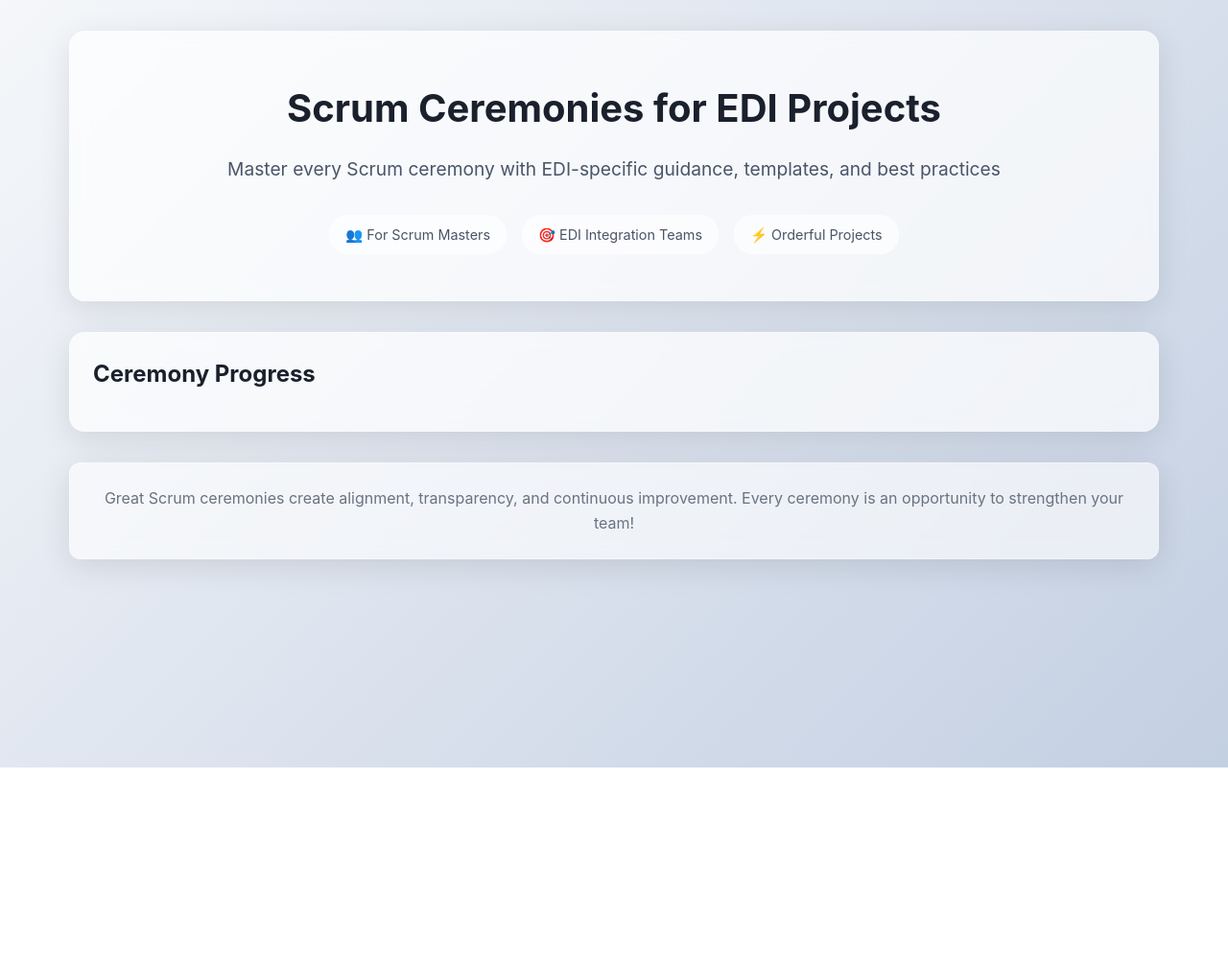
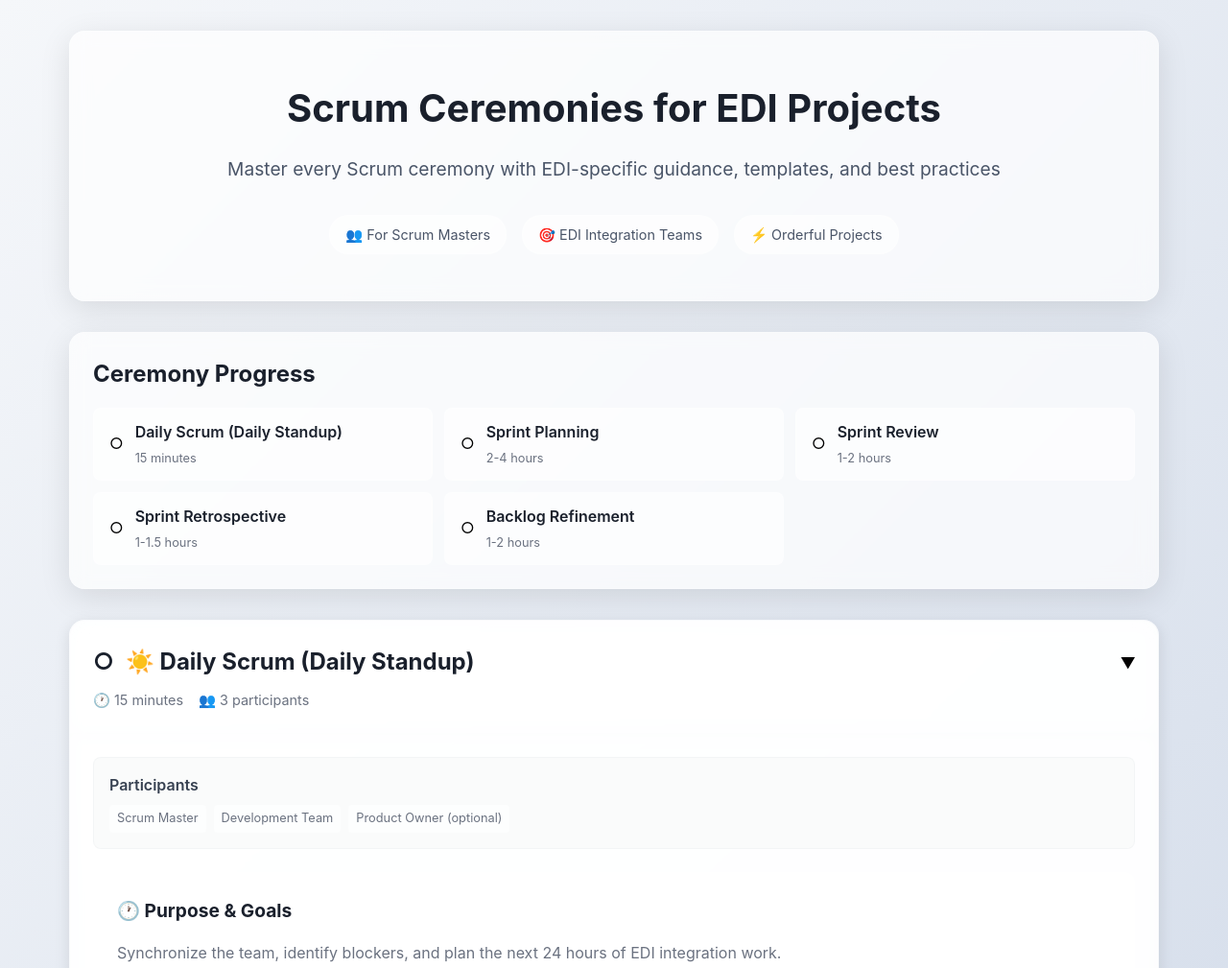
Before and after one commit to Imane-Mahrat/EDI-scrum-ceremonies, a plain HTML site: page index.html in a window 1280 px wide. Shown: the top 1009 px of the page at 96% size. Before the commit the page ends 800 px from the top, so only its background shows below. Drawn offline with Linux system fonts and the light colour scheme.

Commit message:
Update index.html

```diff
--- a/index.html
+++ b/index.html
@@ -661,4 +661,77 @@
 
         function toggleCompletion(ceremonyId) {
             const index = completedCeremonies.indexOf(ceremonyId);
-            if (index > -1) {
+                        if (index > -1) {
+                completedCeremonies.splice(index, 1);
+            } else {
+                completedCeremonies.push(ceremonyId);
+            }
+            renderOverview();
+            renderCeremonies();
+        }
+
+        function renderOverview() {
+            const ceremonyGrid = document.getElementById('ceremonyGrid');
+            ceremonyGrid.innerHTML = ceremonies.map(ceremony => `
+                <div class="ceremony-card ${completedCeremonies.includes(ceremony.id) ? 'completed' : ''}"
+                     onclick="toggleCompletion('${ceremony.id}')">
+                    <span>${completedCeremonies.includes(ceremony.id) ? '✓' : '○'}</span>
+                    <div class="ceremony-info">
+                        <div class="ceremony-title">${ceremony.title.replace(/☀️|📋|🎯|🔄|🔍/g, '').trim()}</div>
+                        <div class="ceremony-duration">${ceremony.duration}</div>
+                    </div>
+                </div>
+            `).join('');
+        }
+
+        function renderCeremonies() {
+            const container = document.getElementById('ceremoniesContainer');
+            container.innerHTML = ceremonies.map(ceremony => `
+                <div class="section glass">
+                    <div class="section-header" onclick="toggleCeremony('${ceremony.id}')">
+                        <div class="section-title">
+                            <h2>
+                                <span onclick="event.stopPropagation(); toggleCompletion('${ceremony.id}')"
+                                      style="cursor: pointer; transition: transform 0.2s;">
+                                    ${completedCeremonies.includes(ceremony.id) ? '✓' : '○'}
+                                </span>
+                                ${ceremony.title}
+                            </h2>
+                            <span class="chevron ${expandedCeremonies.includes(ceremony.id) ? 'rotated' : ''}">
+                                ▶
+                            </span>
+                        </div>
+                        <div class="section-meta">
+                            <div style="display: flex; align-items: center; gap: 0.25rem;">
+                                <span>🕐</span>
+                                <span>${ceremony.duration}</span>
+                            </div>
+                            <div style="display: flex; align-items: center; gap: 0.25rem;">
+                                <span>👥</span>
+                                <span>${ceremony.participants.length} participants</span>
+                            </div>
+                        </div>
+                    </div>
+                    <div class="section-content ${expandedCeremonies.includes(ceremony.id) ? 'expanded' : ''}">
+                        <div class="participants-bar">
+                            <h4 style="color: #374151; margin-bottom: 0.5rem; font-weight: 600;">Participants</h4>
+                            <div class="participants-list">
+                                ${ceremony.participants.map(participant => `
+                                    <span class="participant-tag">${participant}</span>
+                                `).join('')}
+                            </div>
+                        </div>
+                        ${ceremony.content}
+                    </div>
+                </div>
+            `).join('');
+        }
+
+        // Initialize
+        document.addEventListener('DOMContentLoaded', function() {
+            renderOverview();
+            renderCeremonies();
+        });
+    </script>
+</body>
+</html>
```
